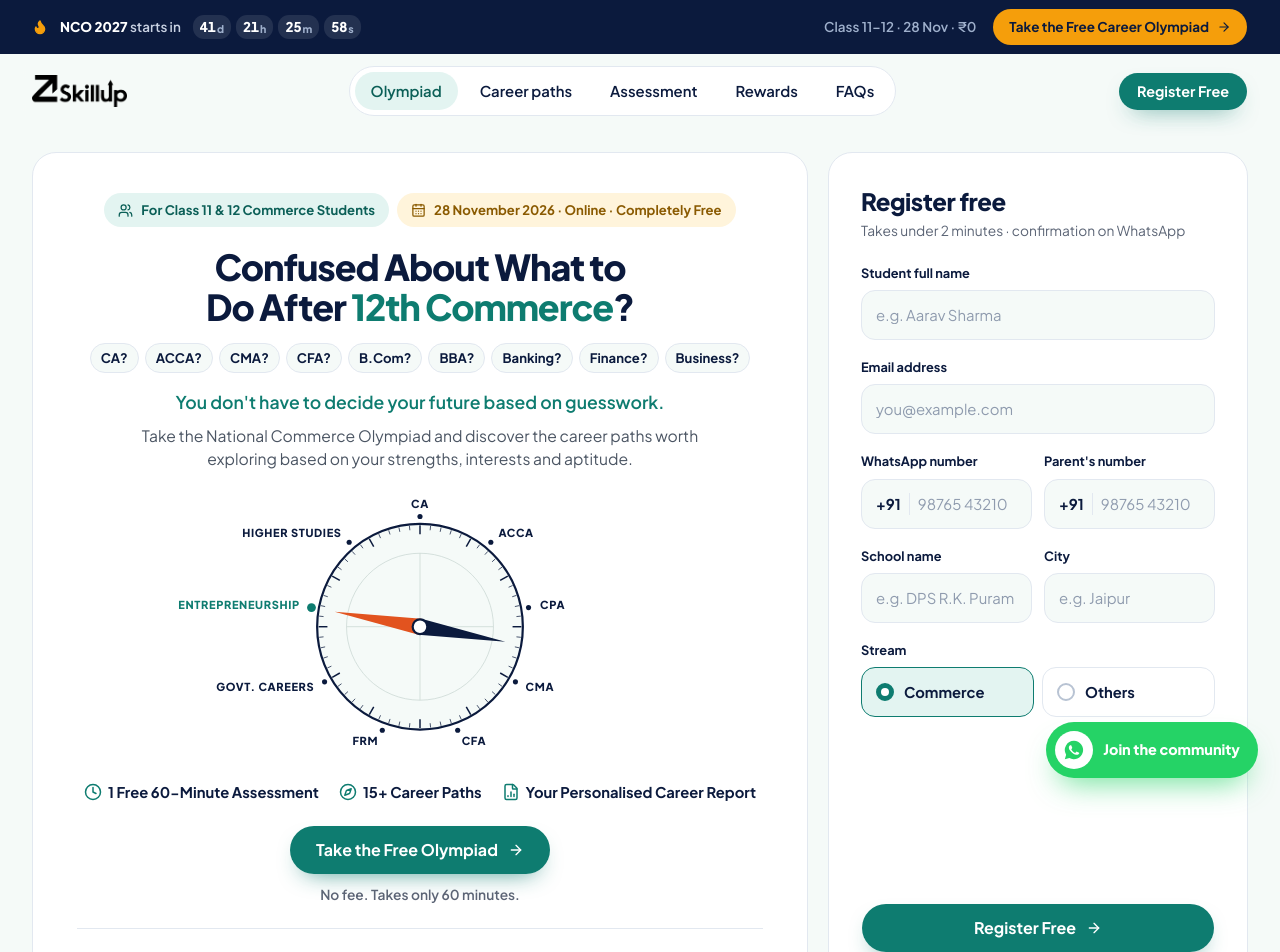
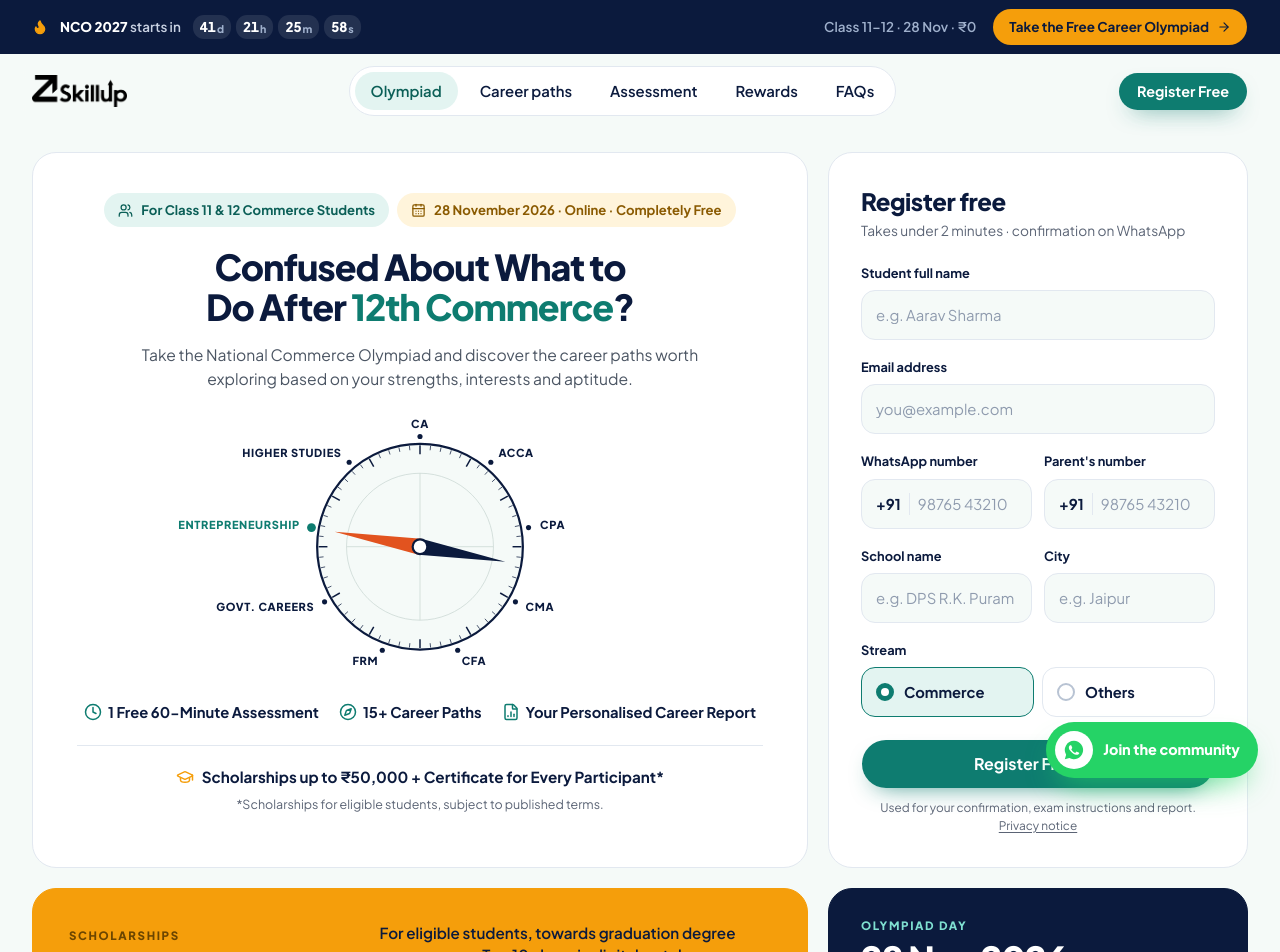
Before and after one commit to mardimanisha/acca-olympiad, a Next.js app: page / in a window 1280 px wide. Shown: the top 952 px of the page. Built offline with nearby package versions, Linux system fonts and the light colour scheme.

Commit message:
Remove option chips, tagline and CTA button from hero
The hero now goes headline, intro, compass, offers and the
scholarship line; the sticky bar and form carry the CTA.

Co-Authored-By: Claude Opus 5.5 <noreply@anthropic.com>

```diff
--- a/src/components/sections/hero.tsx
+++ b/src/components/sections/hero.tsx
@@ -1,13 +1,9 @@
-import { ArrowRight, CalendarDays, Clock, Compass as CompassIcon, FileChartColumn, GraduationCap, Users } from "lucide-react";
-import { buttonVariants } from "@/components/ui/button";
+import { CalendarDays, Clock, Compass as CompassIcon, FileChartColumn, GraduationCap, Users } from "lucide-react";
 import { Stagger, Tile } from "@/components/motion";
 import { Wrap } from "@/components/site";
 import { Compass } from "@/components/hero/compass";
 import { RegisterForm } from "@/components/hero/register-form";
 import { EVENT } from "@/lib/content";
-import { cn } from "@/lib/utils";
-
-const OPTIONS = ["CA", "ACCA", "CMA", "CFA", "B.Com", "BBA", "Banking", "Finance", "Business"];
 
 const OFFER = [
   { icon: Clock, text: "1 Free 60-Minute Assessment" },
@@ -35,15 +31,7 @@ export function Hero() {
             <h1 className="mt-5 max-w-[22ch] text-[clamp(1.85rem,2.8vw,2.45rem)] leading-[1.12] font-extrabold tracking-[-0.03em] text-balance">
               Confused About What to Do After <em className="text-teal not-italic">12th Commerce</em>?
             </h1>
-            <ul className="mt-4 flex max-w-[44rem] flex-wrap justify-center gap-1.5" aria-label="Common options">
-              {OPTIONS.map((o) => (
-                <li key={o} className="rounded-full border border-line bg-canvas px-2 py-1 text-[0.78rem] font-bold text-navy sm:px-2.5 sm:text-[0.82rem]">
-                  {o}?
-                </li>
-              ))}
-            </ul>
-            <p className="mt-4 text-[1.1rem] font-semibold text-teal">You don&apos;t have to decide your future based on guesswork.</p>
-            <p className="mt-2 max-w-[52ch] text-[0.98rem]">
+            <p className="mt-4 max-w-[52ch] text-[0.98rem]">
               Take the National Commerce Olympiad and discover the career paths worth exploring based on your strengths,
               interests and aptitude.
             </p>
@@ -56,12 +44,6 @@ export function Hero() {
                 </li>
               ))}
             </ul>
-            <div className="mt-[22px] flex w-full flex-col items-center sm:w-auto">
-              <a href="#register" className={cn(buttonVariants({ variant: "brand", size: "pill" }), "max-sm:w-full")}>
-                Take the Free Olympiad <ArrowRight />
-              </a>
-              <p className="mt-2.5 text-[0.86rem] font-semibold text-subtle">No fee. Takes only 60 minutes.</p>
-            </div>
             <div className="mt-[22px] w-full border-t border-line pt-5">
               <p className="flex items-center justify-center gap-2 text-[0.95rem] font-bold text-navy">
                 <GraduationCap className="size-[18px] flex-none text-amber" />
```
